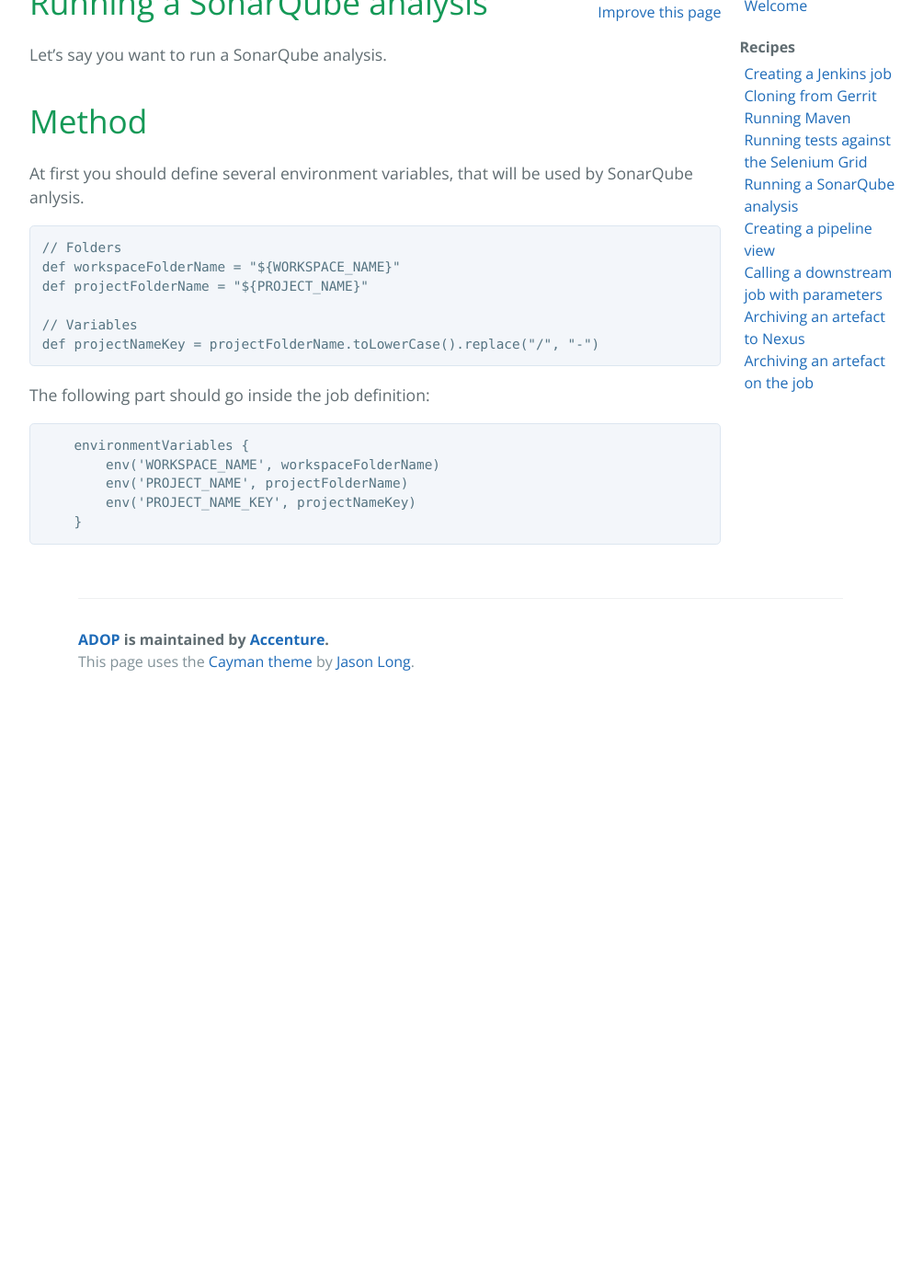
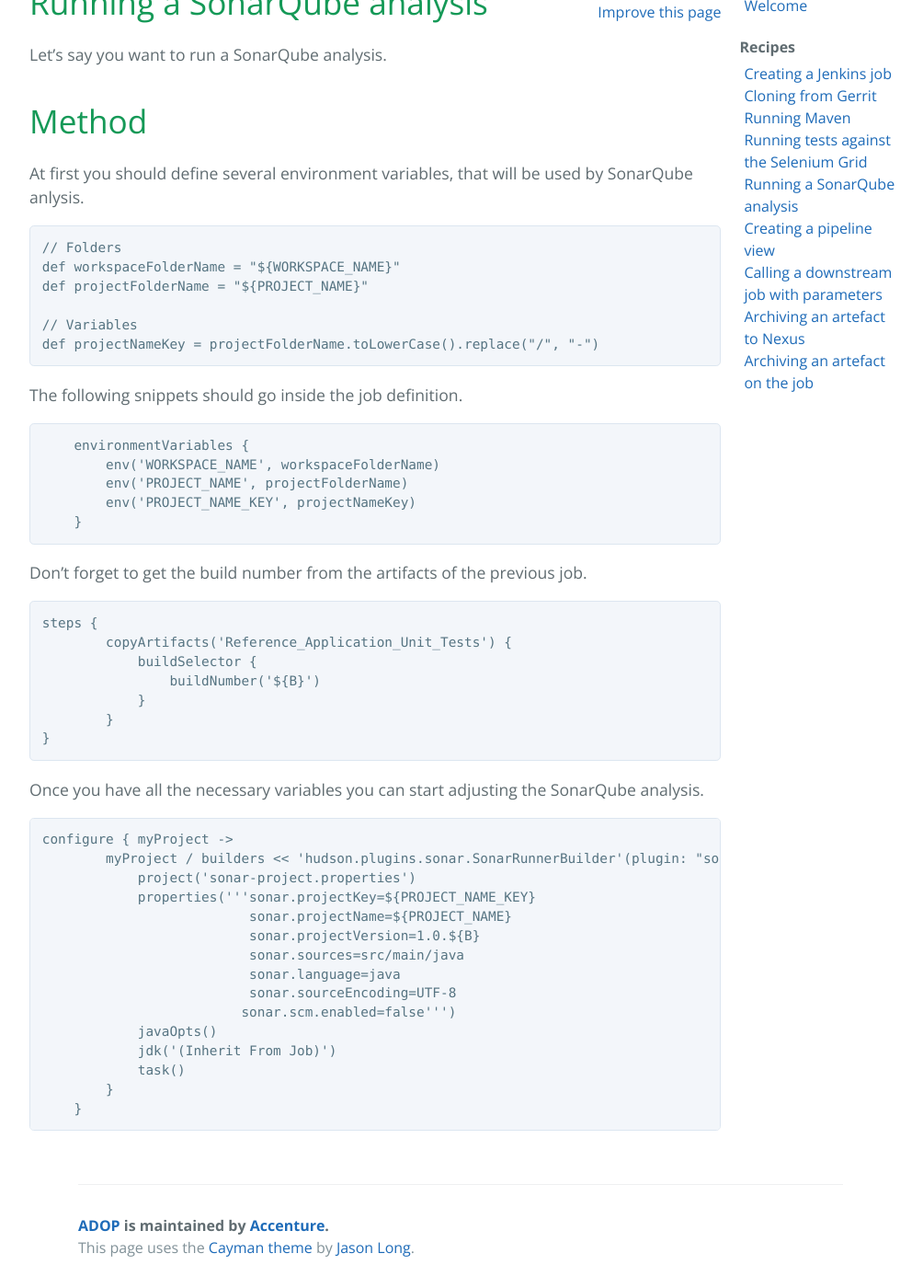
Before and after one commit to alexeymhv/adop-cartridges-cookbook, a Jekyll site: the page built from _docs/recipes/running-sq-analysis.md, in a window 1280 px wide and 1400 px high, scrolled down 255 px. Shown: the whole window at 92% size, without its empty margins (139-1143 px from the left). Built offline with Jekyll 4.4.1, drawn with Linux system fonts in a browser that asks for light colours; before the commit the page ends 1018 px from its top, so only the background shows below that.

Commit message:
Update running-sq-analysis.md

````diff
--- a/_docs/recipes/running-sq-analysis.md
+++ b/_docs/recipes/running-sq-analysis.md
@@ -19,7 +19,7 @@ def projectFolderName = "${PROJECT_NAME}"
 def projectNameKey = projectFolderName.toLowerCase().replace("/", "-")
 ```
 
-The following part should go inside the job definition:
+The following snippets should go inside the job definition.
 
 ```
     environmentVariables {
@@ -28,3 +28,35 @@ The following part should go inside the job definition:
         env('PROJECT_NAME_KEY', projectNameKey)
     }
 ```
+
+Don't forget to get the build number from the artifacts of the previous job.
+
+```
+steps {
+        copyArtifacts('Reference_Application_Unit_Tests') {
+            buildSelector {
+                buildNumber('${B}')
+            }
+        }
+}
+```
+
+Once you have all the necessary variables you can start adjusting the SonarQube analysis.
+
+```
+configure { myProject ->
+        myProject / builders << 'hudson.plugins.sonar.SonarRunnerBuilder'(plugin: "sonar@2.2.1") {
+            project('sonar-project.properties')
+            properties('''sonar.projectKey=${PROJECT_NAME_KEY}
+                          sonar.projectName=${PROJECT_NAME}
+                          sonar.projectVersion=1.0.${B}
+                          sonar.sources=src/main/java
+                          sonar.language=java
+                          sonar.sourceEncoding=UTF-8
+                         sonar.scm.enabled=false''')
+            javaOpts()
+            jdk('(Inherit From Job)')
+            task()
+        }
+    }
+```
````
